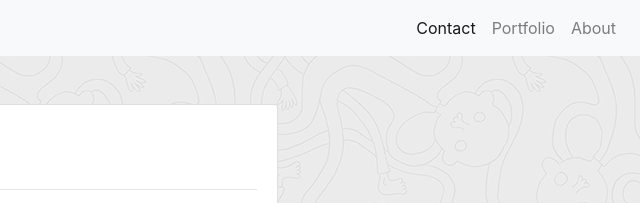
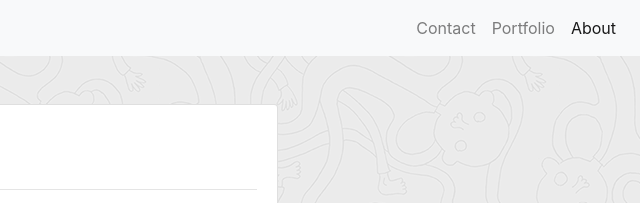
Before and after one commit to zachdrummond/portfolio-prototype, a plain HTML site: page index.html in a window 1280 px wide. Shown: the top 203 px of the page, 640-1280 px from the left. Drawn offline with nearby package versions, Linux system fonts and the light colour scheme.

Commit message:
Made About navbar active

```diff
--- a/index.html
+++ b/index.html
@@ -41,11 +41,9 @@
       <!-- Navigation Bar - Contact, Portfolio, About -->
       <div class="collapse navbar-collapse text-right" id="navbarMenu">
         <div class="navbar-nav ml-auto">
-          <a class="nav-link active" href="./contact.html"
-            >Contact<span class="sr-only">(current)</span></a
-          >
+          <a class="nav-link" href="./contact.html">Contact</a>
           <a class="nav-link" href="./portfolio.html">Portfolio</a>
-          <a class="nav-link" href="./index.html">About</a>
+          <a class="nav-link active" href="./index.html">About<span class="sr-only">(current)</span></a>
         </div>
       </div>
     </nav>
```
Also changed, not shown: portfolio.html (+3 -1 lines).
